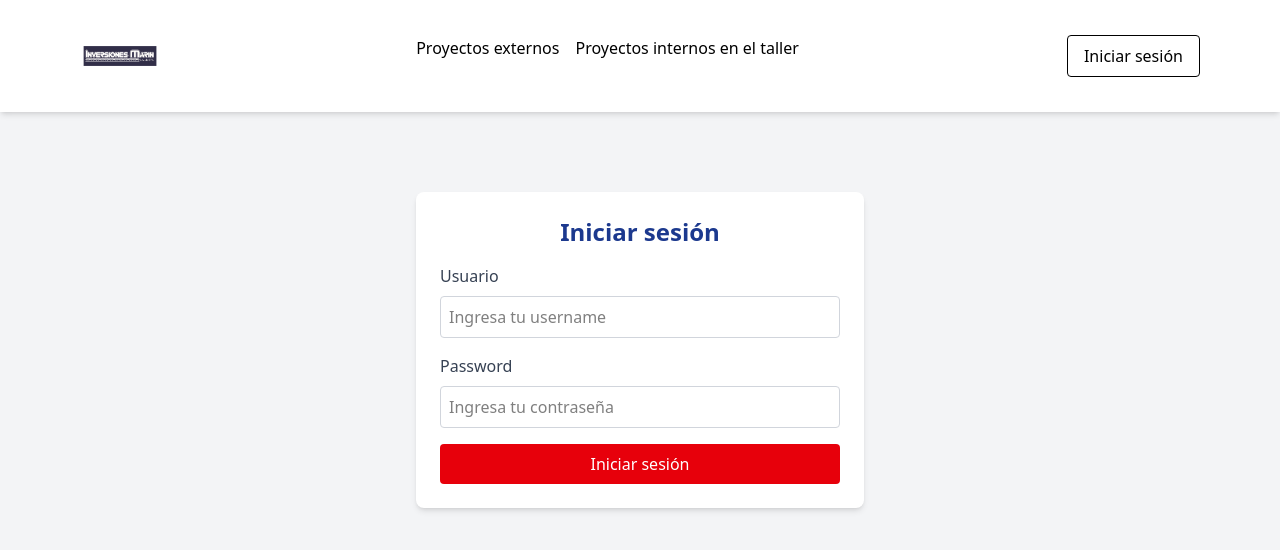
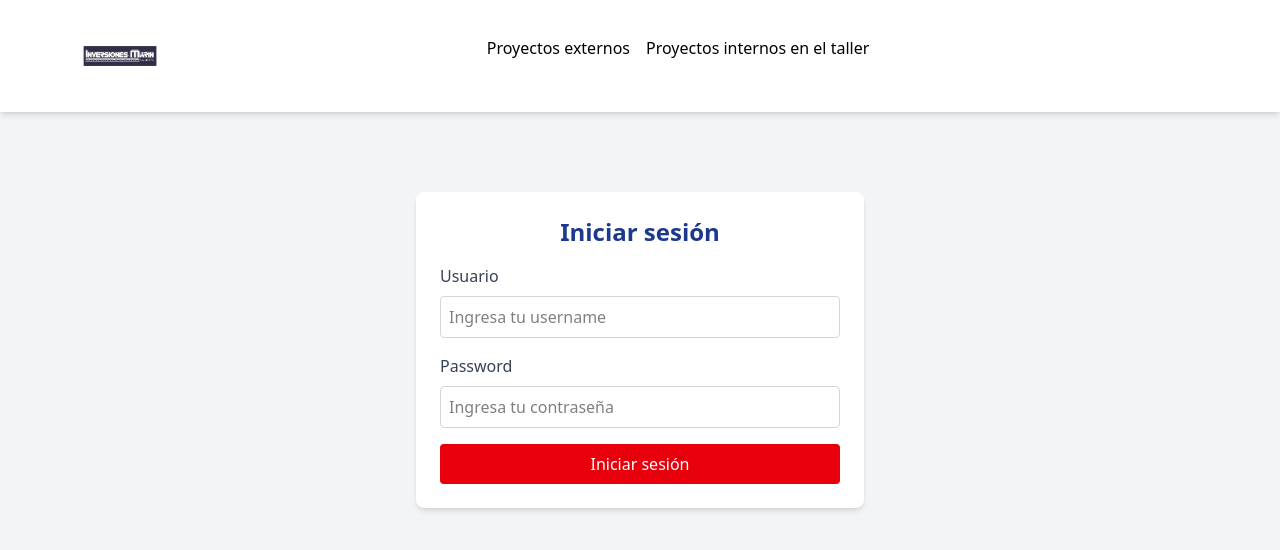
Before and after one commit to jrlf23/Sistema_gestion_avances_y_reportes_Empleado, a React (Vite) app in the folder frontend/: page / in a window 1280 px wide. Shown: the top 550 px of the page. Built offline with nearby package versions, Linux system fonts and the light colour scheme.

Commit message:
Refactor header: remove login link, update signup route
Co-authored-by: 20235806 <20235806@esen.edu.sv>

```diff
--- a/frontend/src/Componente_comun/Header_employee.jsx
+++ b/frontend/src/Componente_comun/Header_employee.jsx
@@ -62,11 +62,8 @@ export const Header_employee = () => {
                         <UserCircleIcon className="w-10 h-10 text-primary cursor-pointer" onClick={() => setMenuOpen(!menuOpen)} />
                     ) : (
                         <>
-                            <NavLink to="/registro" className="bg-primary text-white px-4 py-2 rounded w-3/4 text-center">
+                            <NavLink to="/Signup_employee" className="bg-primary text-white px-4 py-2 rounded w-3/4 text-center">
                                 Registrarse
-                            </NavLink>
-                            <NavLink to="/inicio" className="border border-primary text-primary px-4 py-2 rounded w-3/4 text-center">
-                                Iniciar sesión
                             </NavLink>
                         </>
                     )}
@@ -94,9 +91,6 @@ export const Header_employee = () => {
                         <NavLink to="/Signup_employee" className="bg-primary text-white px-4 py-2 rounded">
                             Registrarse
                         </NavLink>
-                        <NavLink to="/Login_employee" className="border border-primary text-primary px-4 py-2 rounded">
-                            Iniciar sesión
-                        </NavLink>
                     </>
                 )}
             </div>
```
